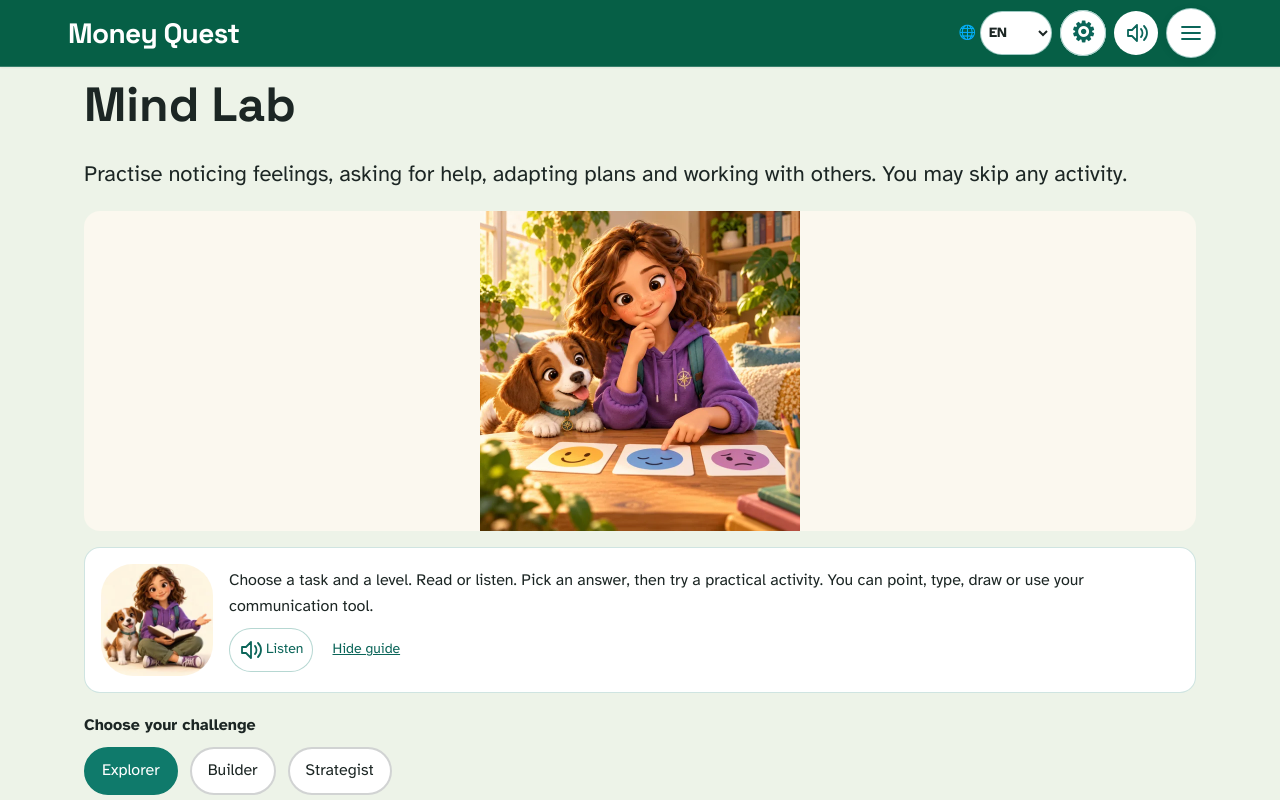
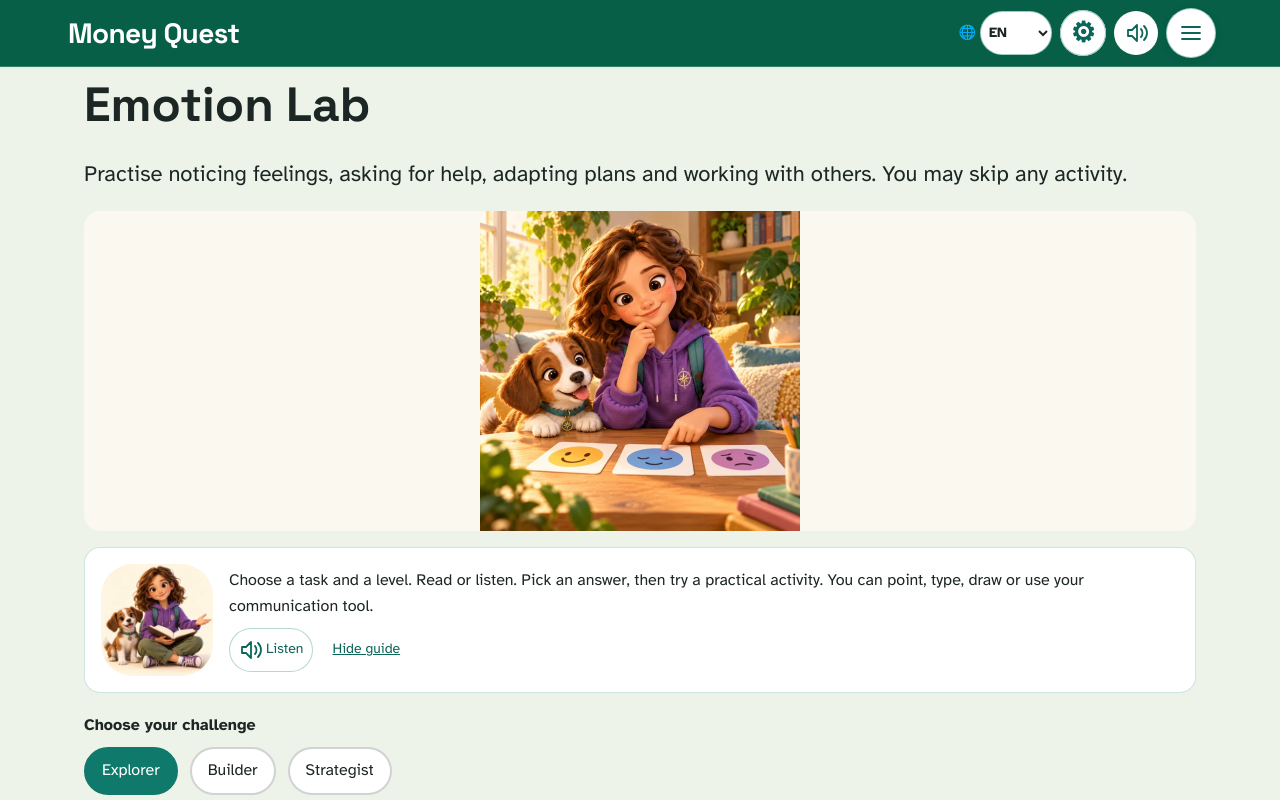
Before and after one commit to laviniamoraru28-creator/money-quest, a Next.js app: page /en/mind-lab in a window 1280 px wide. Shown: the top 800 px of the page. Built offline with nearby package versions, Linux system fonts and the light colour scheme.

Commit message:
Show Emotion Lab as the page title

```diff
--- a/src/content/learning-labs.ts
+++ b/src/content/learning-labs.ts
@@ -10,7 +10,7 @@ export const learningLabs:Lab[]=[
  task("learning","Check what you remember","Trying to recall can show what needs more practice.","You have read a short lesson. What could help you check your learning?",["Answer a question, then check","Only count the pages","Skip all feedback"],0,"Recalling an idea and checking feedback helps you notice gaps. You can revisit the explanation.",["Point to one thing you remember.","Close the lesson and explain one idea. Then check it.","Revisit the idea on another day and use it in a new example. Notice what you still need to practise."]),
  task("decisions","Pause before choosing","A short pause gives you time to compare options.","A shop advert says a toy offer ends soon. What can you do?",["Buy before thinking","Let the advert choose","Check your budget and goal"],2,"Urgency can influence a choice. Checking the cost and your priorities helps you decide.",["Point to wait or buy. Take time to choose.","Compare the toy with your saving goal.","List the opportunity cost and evidence for the offer. Decide whether waiting would help."])
  ]},
- {slug:"mind-lab",title:"Mind Lab",description:"Practise noticing feelings, asking for help, adapting plans and working with others. You may skip any activity.",tasks:[
+ {slug:"mind-lab",title:"Emotion Lab",description:"Practise noticing feelings, asking for help, adapting plans and working with others. You may skip any activity.",tasks:[
  task("feelings","Notice a feeling","People can feel different things in the same situation.","A game feels frustrating. What could you do first?",["Notice the feeling and pause","Keep going until it hurts","Hide every feeling"],0,"Noticing a feeling can help you choose what to do next. There is no wrong feeling.",["Point to a feeling word, draw it, or pass.","Name a body signal you notice when frustrated. You can keep it private.","Compare a feeling, a thought and an action. Plan one response that protects your wellbeing."]),
  task("self-awareness","Know what helps you","Different people find different supports useful.","Instructions are hard to follow. What could you ask for?",["More tasks at once","A picture or one step at a time","No help ever"],1,"Choosing support is a skill. Pictures, demonstrations and short steps can help.",["Choose a picture, spoken instruction or demonstration.","Try two ways to receive an instruction. Which helps today?","Explain how the support you choose might change with the task or setting."]),
  task("resilience","Try a different strategy","Learning can involve changing the method, resting or getting help.","Your block bridge falls twice. What could help?",["Use the same plan forever","Blame yourself","Try a wider base or ask for help"],2,"A changed strategy or useful feedback can help. Taking a break is also a valid choice.",["Choose try again, help or break.","Change one part of a block bridge and see what happens.","Record one change, its result and what you would test next."]),
```
